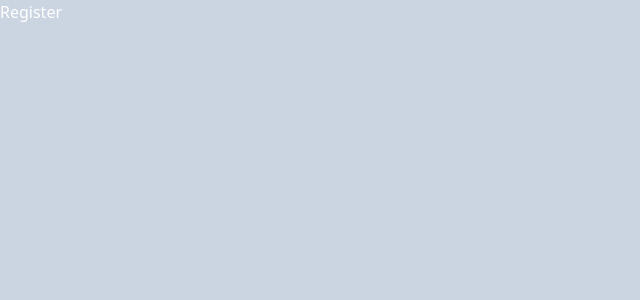
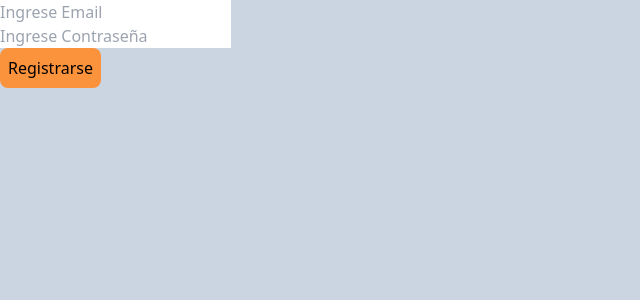
Before and after one commit to ruko19/Food-delivery-app-spring-, a React (Vite) app: page /registro in a window 1280 px wide. Shown: the top 300 px of the page, without its empty margins (0-640 px from the left). Built offline with nearby package versions, Linux system fonts and the light colour scheme.

Commit message:
add user register

```diff
--- a/src/Data/firebase.js
+++ b/src/Data/firebase.js
@@ -19,5 +19,5 @@ const firebaseConfig = {
 
 // Initialize Firebase
 export const app = initializeApp(firebaseConfig);
-export const analytics = getAnalytics(app);
+
 export const auth = getAuth(app)
--- a/src/Pages/Login/Login.jsx
+++ b/src/Pages/Login/Login.jsx
@@ -4,10 +4,7 @@ import "./Login.css"
 const Login = () => {
     return (
         <form >
-            <div>
-                <input type="email" />
-                <input type="password" />
-            </div>
+
         </form>
     )
 }
--- a/src/Pages/Register/Register.jsx
+++ b/src/Pages/Register/Register.jsx
@@ -1,8 +1,70 @@
-import React from 'react'
+import React, { useState } from 'react';
+import { useForm, Controller } from 'react-hook-form'
+import "./Register.css"
+import { useAuth } from '../../hooks/useAuth';
+import { useNavigate } from 'react-router-dom';
+
+
 
 const Register = () => {
+    const [arrayData, setArraytData] = useState([])
+    const { register, control, handleSubmit, reset, formState: { errors } } = useForm();
+    const { signup } = useAuth()
+    const navigate = useNavigate()
+
+    const onSubmit = async (data) => {
+
+        try {
+            setArraytData([...arrayData, data]);
+            reset()
+            await signup(data.email, data.password)
+            navigate('/')
+
+        } catch (error) {
+
+
+        }
+
+
+
+    }
+
+
+
+
     return (
-        <div>Register</div>
+
+        <form onSubmit={handleSubmit(onSubmit)} >
+            <div>
+                <input {...register('email', { required: true })} autoComplete='email' type="email" placeholder='Ingrese Email' />
+                {
+                    errors.email?.type === 'required' &&
+
+                    <div>
+                        <p className='text-red-700'>
+                            por favor escribe un email
+                        </p>
+                    </div>
+                }
+            </div>
+            <div>
+                <input {...register('password', { required: true })} type="password" autoComplete='new-password' placeholder='Ingrese Contraseña' />
+                {
+                    errors.password?.type === 'required' &&
+
+                    <div>
+                        <p className='text-red-700'>
+                            por favor escribe una contraseña
+                        </p>
+                    </div>
+                }
+            </div>
+
+            <button className='bg-orange-400 p-2 rounded-lg' type='submit'>Registrarse</button>
+        </form>
+
+
+
     )
 }
 
--- a/src/Router.jsx
+++ b/src/Router.jsx
@@ -10,7 +10,7 @@ const Router = () => {
 
         <BrowserRouter >
 
-            <div className="bg-slate-300 h-screen text-white flex">
+            <div className="bg-slate-300 h-screen  flex">
                 <Routes>
                     <Route path="/" element={<Home />} />
                     <Route path="/login" element={<Login />} />
--- a/src/context/authContex.jsx
+++ b/src/context/authContex.jsx
@@ -1,15 +1,17 @@
 import { createContext } from "react";
+import { createUserWithEmailAndPassword } from 'firebase/auth'
+import { auth } from "../Data/firebase";
 
 export const authcontext = createContext()
 
 export const AuthProvider = ({ children }) => {
 
-    const user = {
-        login: true
+    const signup = (email, password) => {
+        createUserWithEmailAndPassword(auth, email, password)
     }
 
     return (
-        <authcontext.Provider value={{ user }}>
+        <authcontext.Provider value={{ signup }}>
             {children}
 
         </authcontext.Provider>
```
